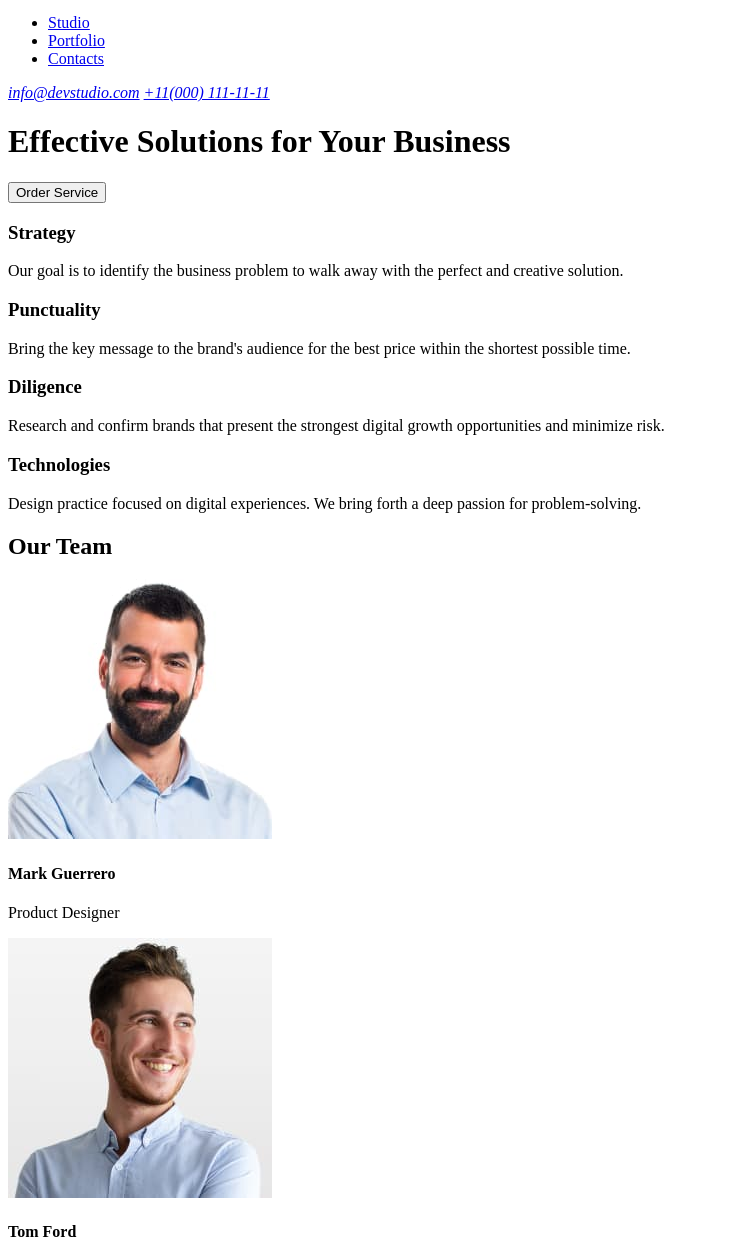
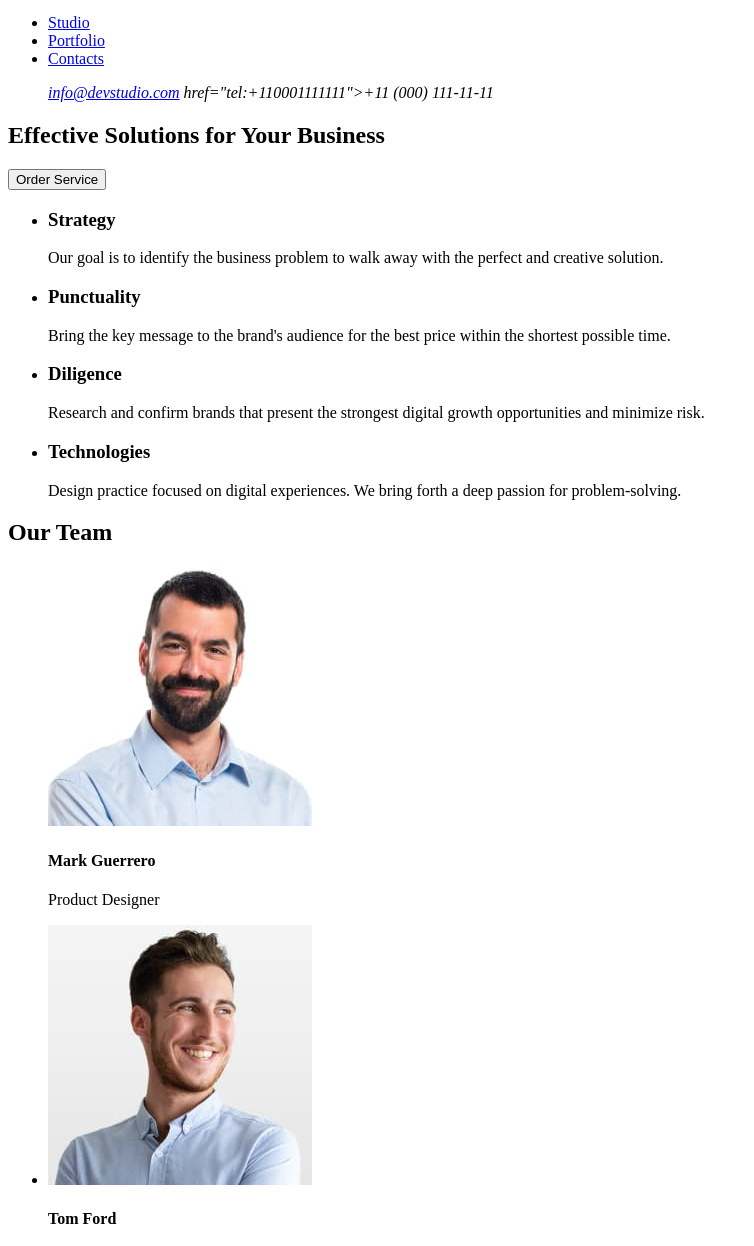
Before and after one commit to Adriana0301/goit-markup-hw-01, a plain HTML site: page index.html in a window 1280 px wide. Shown: the part 38-1284 px from the top of the page, without its empty margins (0-754 px from the left). Drawn offline with Linux system fonts and the light colour scheme.

Commit message:
update index.html

```diff
--- a/index.html
+++ b/index.html
@@ -9,10 +9,9 @@
 
 <body>
     <header>
-        <a href="https://web-studio-ua.netlify.app/" target="_blank">
-            <img src="images/Logo.jpg" width="115" height="24" alt="Logo"/>
-          </a>
         <nav>
+            <a href="./index.html" target="_blank">
+            <img src="images/Logo.jpg" width="115" height="24" alt="WebStudio"/></a>
             <ul>
                 <li><a href="#studio">Studio</a></li>
                 <li><a href="#portfolio">Portfolio</a></li>
@@ -20,52 +19,63 @@
             </ul>
         </nav>
             <address id="contacts">
-                <a href="mailto:info@devstudio.com">info@devstudio.com</a>
-                <a href="tel:+11(000)111-11-11">+11(000) 111-11-11</a>
+                <ul>
+                    <il><a href="mailto:info@devstudio.com">info@devstudio.com</a></il>
+                    <il>href="tel:+110001111111">+11 (000) 111-11-11</a></il>
+                </ul>
             </address>
     </header>
 
     <main>
+        <section>
         <h1 id="studio">Effective Solutions for Your Business</h1>
         <button type="button">Order Service</button>
-
-        <section>
-            <h3>Strategy</h3>
-            <p>Our goal is to identify the business problem to walk away with the perfect and creative solution.</p>
         </section>
         <section>
-            <h3>Punctuality</h3>
+            <ul>
+                <li><h3>Strategy</h3>
+                    <p>Our goal is to identify the business problem to walk away with the perfect and creative solution.</p>
+                </li>
+                <li><h3>Punctuality</h3>
                     <p>Bring the key message to the brand's audience for the best price within the shortest possible time.</p>
-        </section>
-        <section>
-            <h3>Diligence</h3>
+                </li>
+                <li><h3>Diligence</h3>
                 <p>Research and confirm brands that present the strongest digital growth opportunities and minimize risk.</p>
-        </section>
-        <section>
-            <h3>Technologies</h3>
+                </li>
+                <li><h3>Technologies</h3>
                     <p>Design practice focused on digital experiences. We bring forth a deep passion for problem-solving.</p>
+                </li>
+            </ul>
+
         </section>
 
         <section>
             <h2 id="portfolio">Our Team</h2>
-            <img src="images/img(3).jpg" alt="men1" width="264" height="260">
+            <ul>
+                <il><img src="images/img(3).jpg" alt="men1" width="264" height="260">
                     <h4>Mark Guerrero</h4>
                     <p>Product Designer</p>
-            <img src="images/img(2).jpg" alt="men2" width="264" height="260">
+                </il>
+                <li><img src="images/img(2).jpg" alt="men2" width="264" height="260">
                     <h4>Tom Ford</h4>
                     <p>Frontend Developer</p>
-            <img src="images/img(1).jpg" alt="women" width="264" height="260">
+                </li>
+                <li> <img src="images/img(1).jpg" alt="women" width="264" height="260">
                     <h4>Camila Garcia</h4>
                     <p>Marketing</p>
+                </li>
+                <li>
                 <img src="images/img.jpg" alt="men3" width="264" height="260">
                     <h4>Daniel Wilson</h4>
                     <p>UI Designer</p>
+                </li>
+            </ul>
         </section>
     </main>
 
     <footer>
-        <a href="https://web-studio-ua.netlify.app/" target="_blank">
-            <img src="images/Logo.jpg" width="115" height="24" alt="Logo"/></a>
+        <a href="./index.html" target="_blank">
+            <img src="images/Logo.jpg" width="115" height="24" alt="WebStudio"/></a>
             <p>Increase the flow of customers and sales for your business with digital marketing & growth solutions.</p>
     </footer>
 </body>
```
Lines whose indentation alone changed are shown as unchanged.
